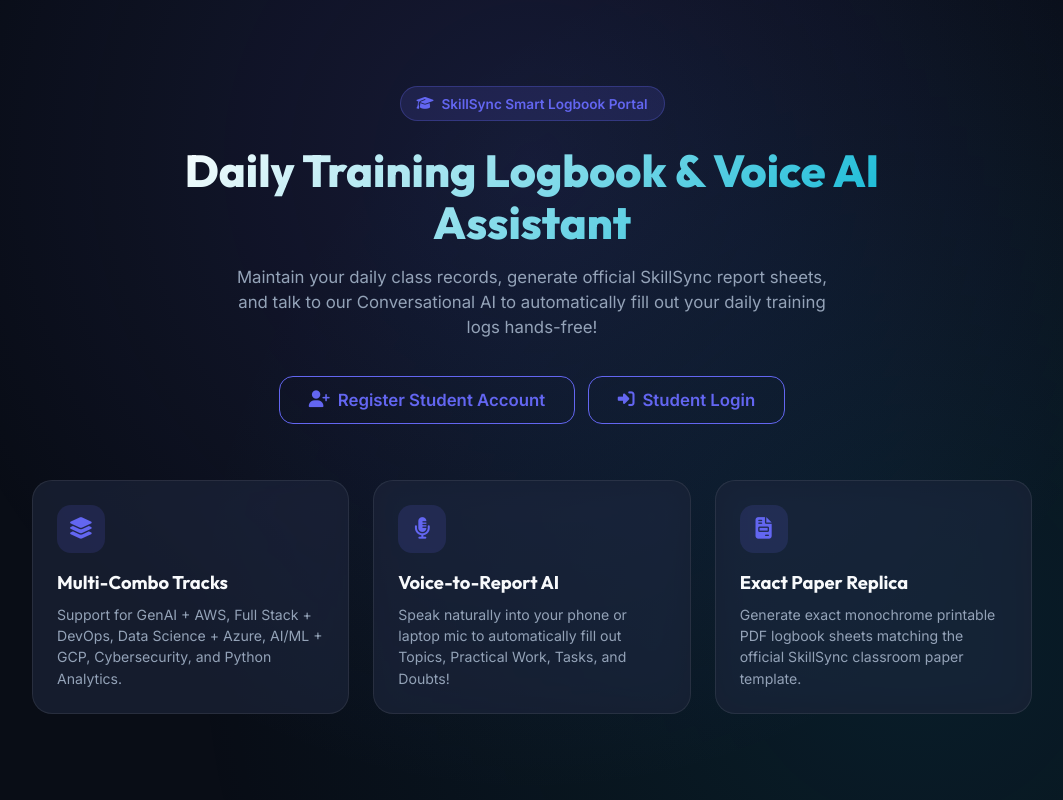
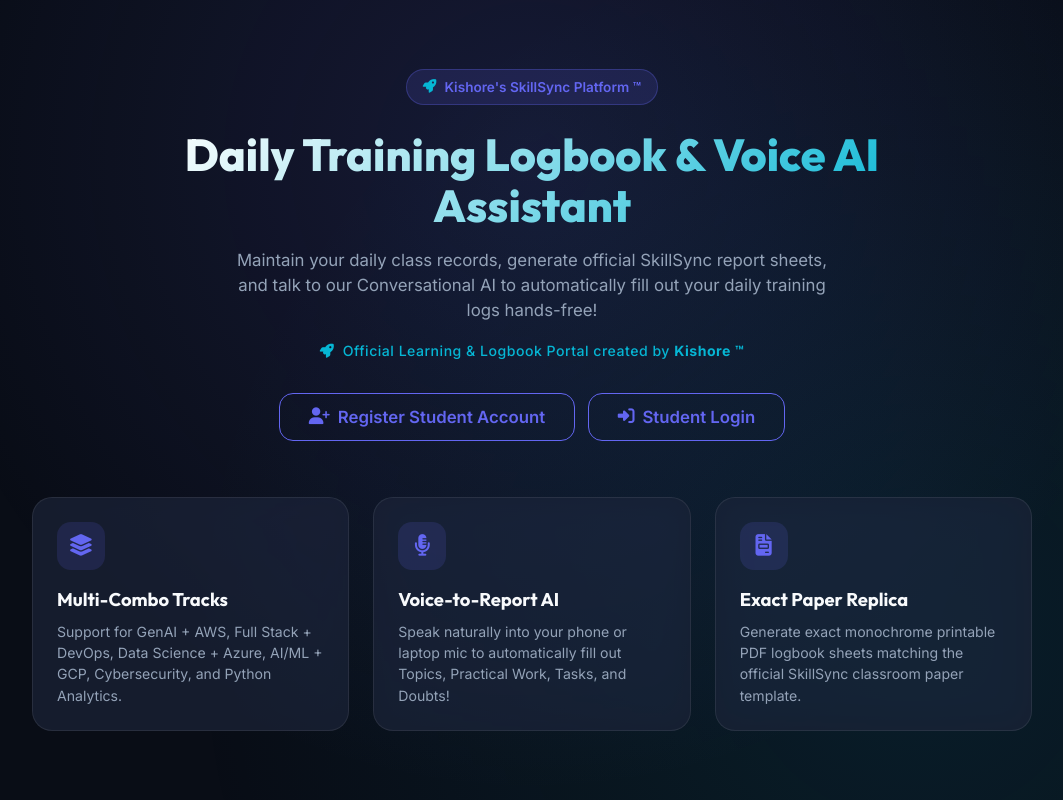
Before and after one commit to kishore9-pd/Skill-Sync-log-book, a Flask app: page / in a window 1280 px wide. Shown: the whole page, without its empty margins (108-1171 px from the left). Run offline with Flask 3, Linux system fonts and the light colour scheme.

Commit message:
feat: Add Kishore's trademark platform branding and rocket icons

```diff
--- a/templates/index.html
+++ b/templates/index.html
@@ -21,12 +21,15 @@
     <div id="screen-landing" class="screen-view active">
       <div class="landing-hero">
         <div class="landing-badge">
-          <i class="fa-solid fa-graduation-cap"></i> SkillSync Smart Logbook Portal
+          <i class="fa-solid fa-rocket" style="color: var(--accent-secondary);"></i> Kishore's SkillSync Platform ™
         </div>
         <h1 class="landing-title">Daily Training Logbook & Voice AI Assistant</h1>
         <p class="landing-desc">
           Maintain your daily class records, generate official SkillSync report sheets, and talk to our Conversational AI to automatically fill out your daily training logs hands-free!
         </p>
+        <div class="trademark-subtext" style="font-size: 0.88rem; color: var(--accent-secondary); margin-top: -1.2rem; margin-bottom: 2rem; font-weight: 500; letter-spacing: 0.5px;">
+          <i class="fa-solid fa-rocket" style="margin-right: 4px;"></i> Official Learning &amp; Logbook Portal created by <strong>Kishore ™</strong>
+        </div>
 
         <div class="landing-actions" style="display: flex; gap: 0.8rem; flex-wrap: wrap; justify-content: center;">
           <button class="btn btn-outline" style="font-size: 1.05rem; padding: 0.8rem 1.8rem;" onclick="showScreen('auth-register')">
@@ -640,6 +643,12 @@ For example, try saying:
 
             </div>
           </div>
+
+          <!-- App Footer Trademark -->
+          <footer style="text-align: center; padding: 1.5rem 1rem 2rem 1rem; color: var(--text-muted); font-size: 0.8rem; border-top: 1px solid var(--border-color); margin-top: 2rem;">
+            <p><i class="fa-solid fa-rocket" style="color: var(--accent-secondary); margin-right: 4px;"></i> <strong>Kishore's SkillSync Platform ™</strong> · All Rights Reserved.</p>
+            <p style="margin-top: 0.3rem; opacity: 0.8;">Designed &amp; Developed by Kishore for Intelligent Student Daily Logbook Management</p>
+          </footer>
         </main>
       </div>
 
```
